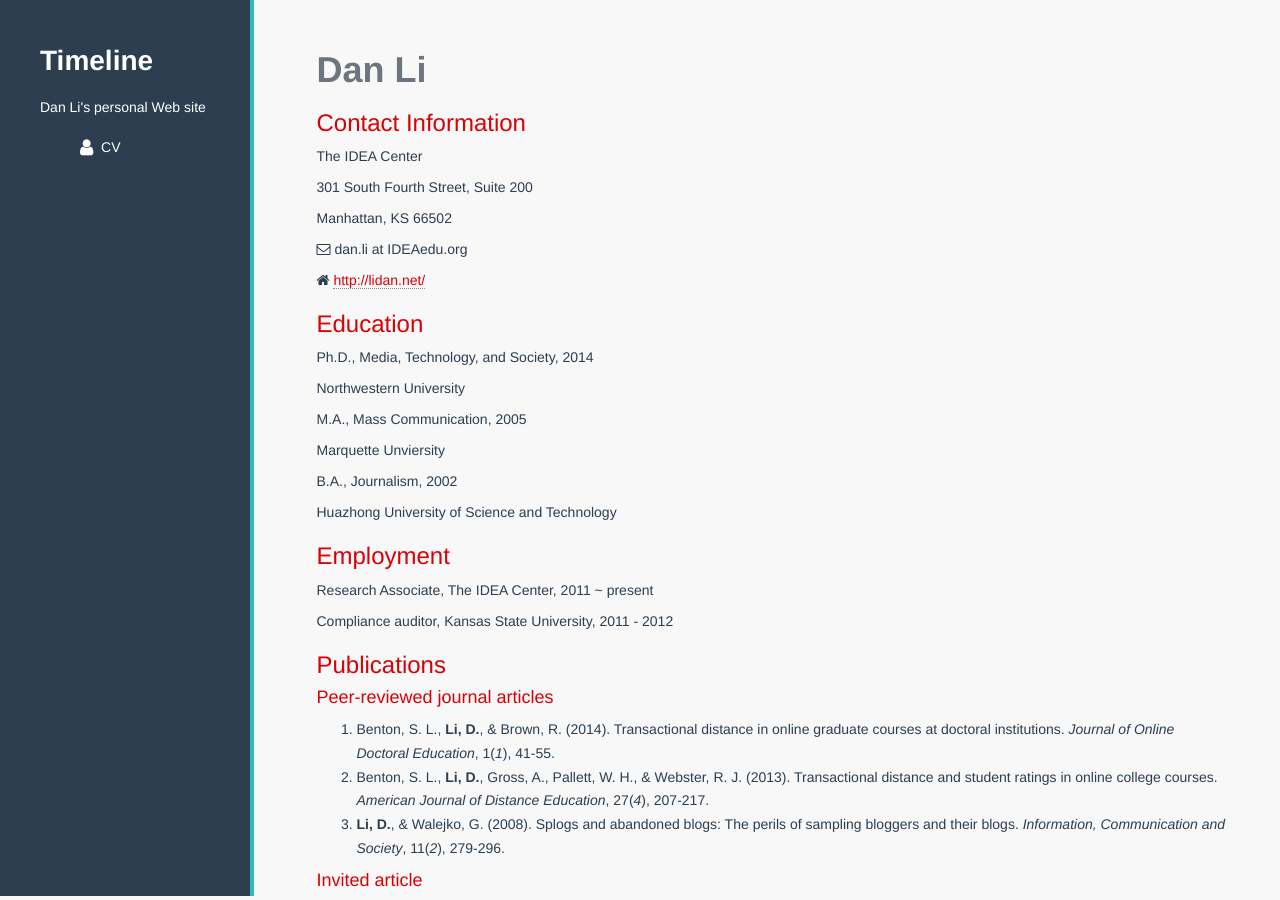
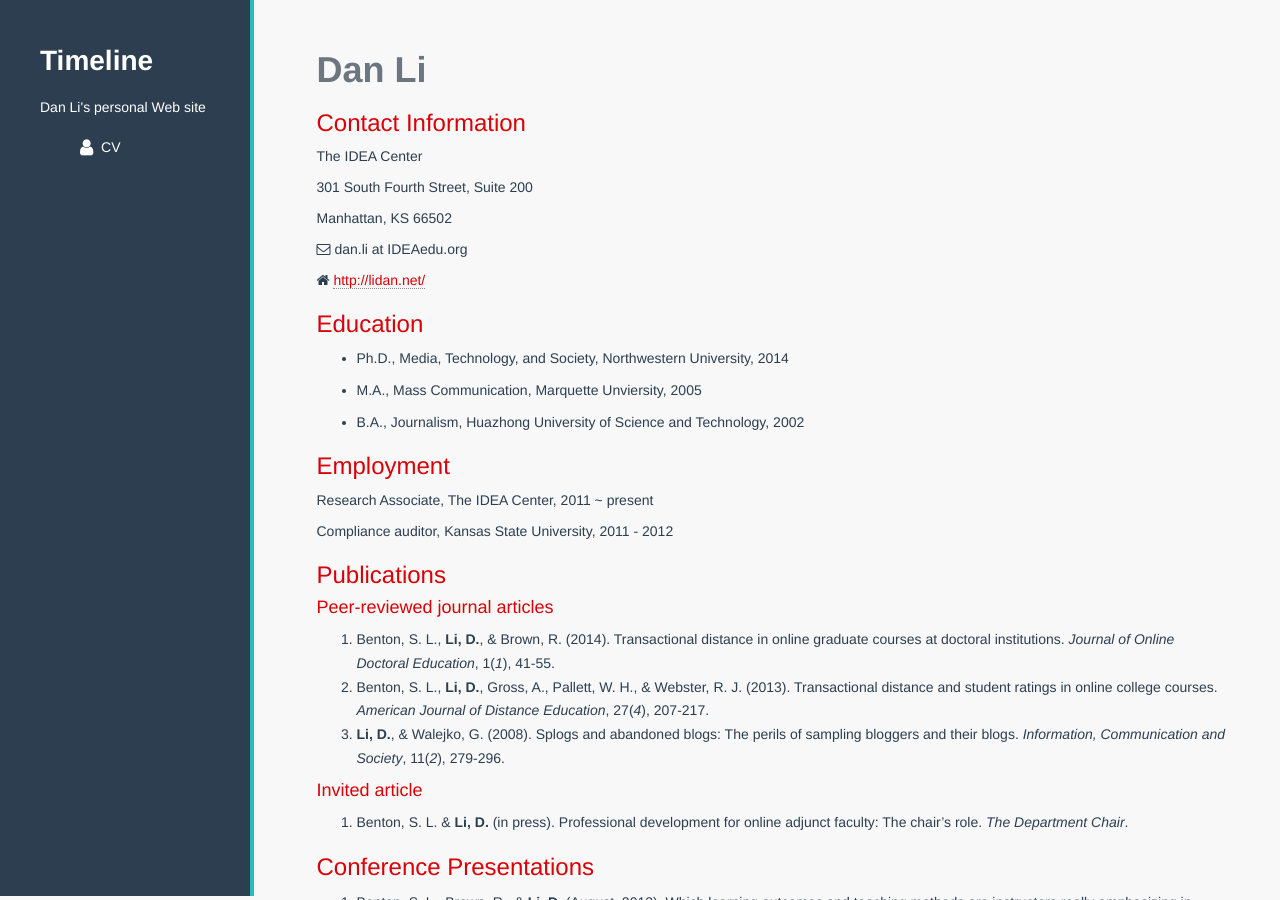
Before and after one commit to danli-ds/danliIDEA.github.io, a Jekyll site: the page built from CV/index.md, in a window 1280 px wide and 900 px high. Built offline with Jekyll 4.4.1, drawn with Linux system fonts in a browser that asks for light colours; nearby versions of some CDN libraries; Markdown is read by kramdown in place of the engine named in the settings; some of the changed text lies outside the part shown.

Commit message:
fix tail

```diff
--- a/CV/index.md
+++ b/CV/index.md
@@ -15,17 +15,11 @@ Manhattan, KS 66502
 
 ### Education
 
-Ph.D., Media, Technology, and Society, 2014
+- Ph.D., Media, Technology, and Society, Northwestern University, 2014
 
-Northwestern University
+- M.A., Mass Communication, Marquette Unviersity, 2005
 
-M.A., Mass Communication, 2005
-
-Marquette Unviersity
-
-B.A., Journalism, 2002
-
-Huazhong University of Science and Technology
+- B.A., Journalism, Huazhong University of Science and Technology, 2002
 
 ### Employment
 
```
Also changed, not shown: other parts of CV/index.md (+1 -14 lines).
